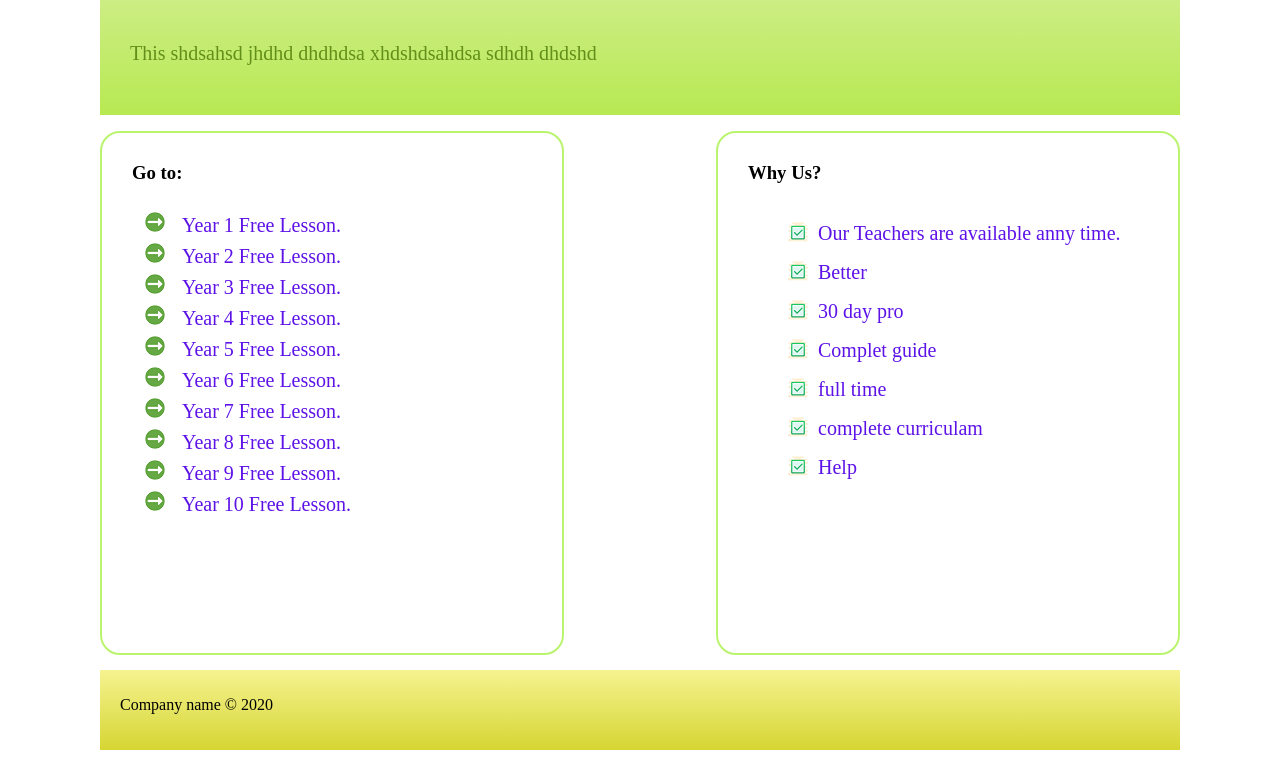
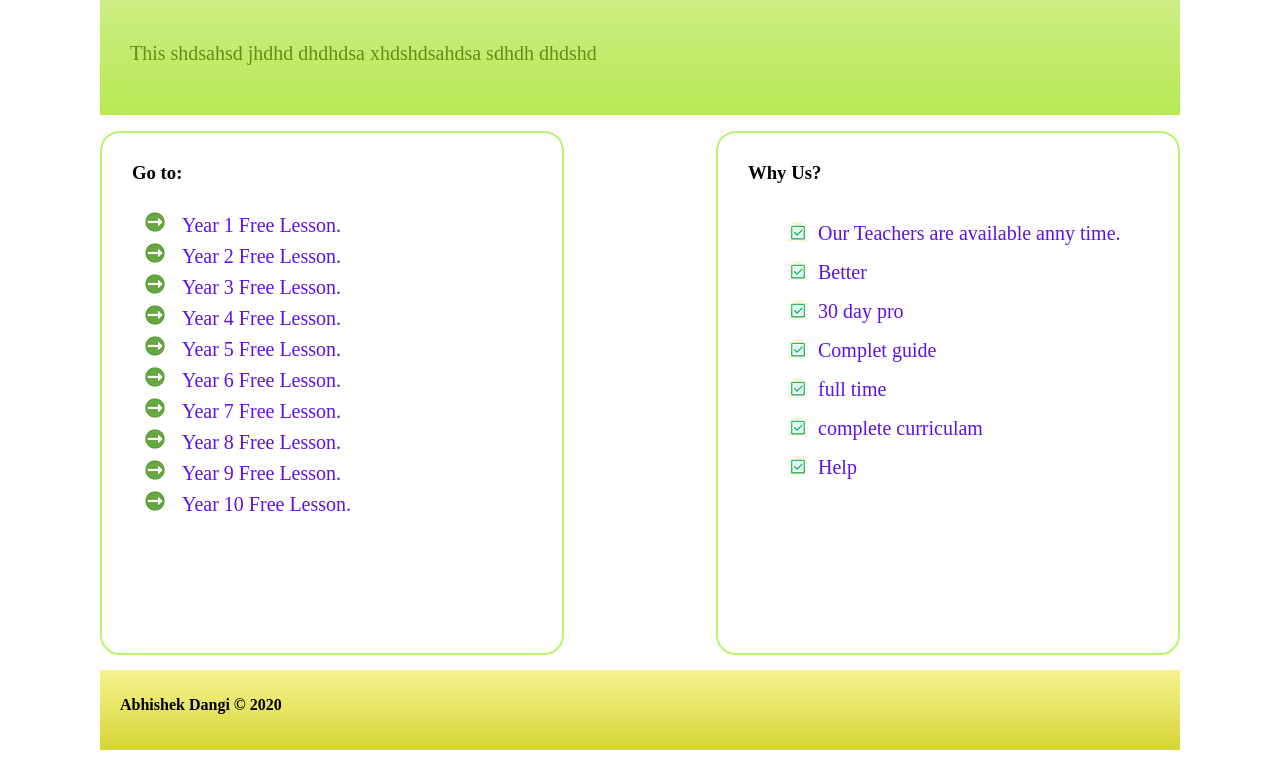
Before and after one commit to abhishekdangi2020/Maths, a plain HTML site: page index.html in a window 1280 px wide. Shown: the part 354-1112 px from the top of the page. Drawn offline with Linux system fonts and the light colour scheme.

Commit message:
Update index.html

```diff
--- a/index.html
+++ b/index.html
@@ -65,7 +65,7 @@
         <div class="clear"></div>
         <footer class="footer">
             <div>
-                <p>Company name &copy 2020</p>
+                <p><b>Abhishek Dangi &copy 2020</p>
             </div>
         </footer>
     </div>
```
